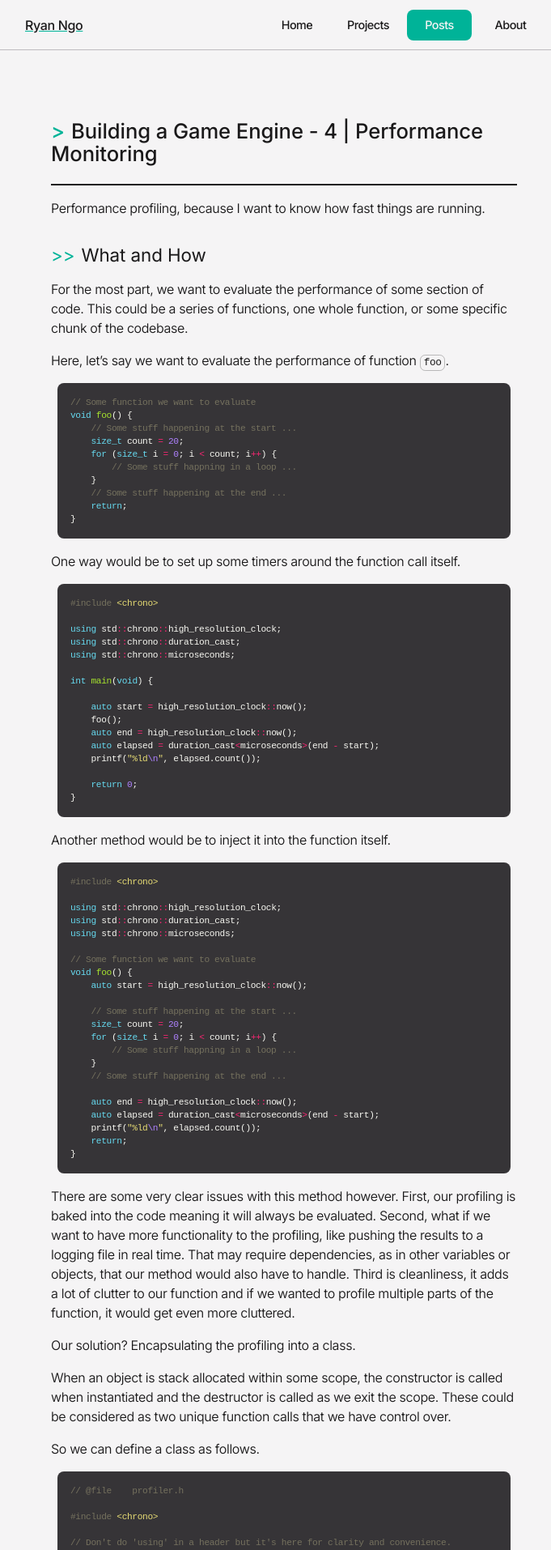
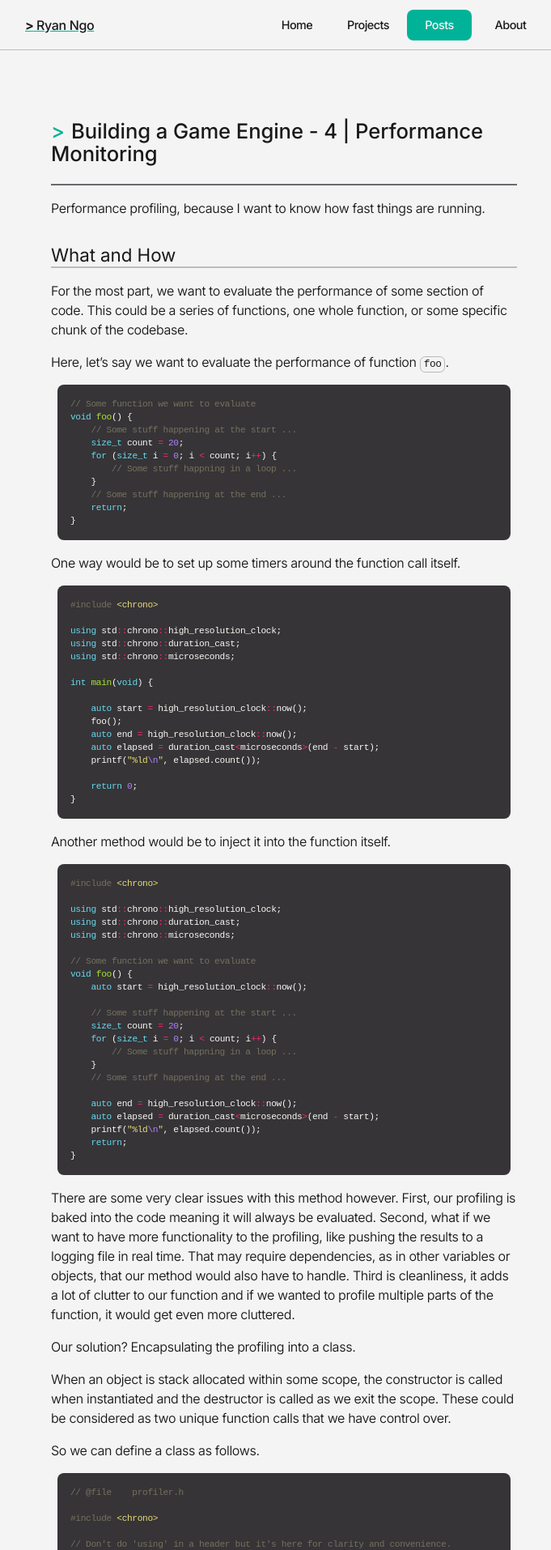
Before and after one commit to RyanVNgo/RyanVNgo.github.io, a Jekyll site: the page built from _posts/2025-06-26-building-a-game-engine-4.md, in a window 1280 px wide. Shown: the top 1914 px of the page at 81% size, without its empty margins (289-970 px from the left). Built offline with Jekyll 4.4.1, drawn with Linux system fonts in a browser that asks for light colours.

Commit message:
Style update

```diff
--- a/_sass/content.scss
+++ b/_sass/content.scss
@@ -1,6 +1,7 @@
 
 :root {
   --sans-font: "Inter", "Arial", system-ui, Ubuntu, -apple-system, sans-serif;
+  --serif-font: "serif";
   --mono-font: Courier New, monospace;
 
   --font-size: 16px;
@@ -66,9 +67,10 @@ article {
     }
   }
 
-  >h1 {
+  h1 {
     font-weight: 500;
     font-size: 1.6rem;
+    text-indent: 1.5rem hanging;
     &::before {
       content: ">";
     }
@@ -78,18 +80,12 @@ article {
     font-weight: 400;
     font-size: 1.4rem;
     margin: 2rem 0 1rem;
-    &::before {
-      content: ">>";
-    }
   }
 
   >h3 {
-    font-weight: 400;
+    font-weight: 500;
     font-size: 1.2rem;
     margin: 1rem 0 0.5rem;
-    &::before {
-      content: ">>>";
-    }
   }
 
   ul {
@@ -120,7 +116,7 @@ article {
 
 hr {
   border-style: none;
-  border-top: 0.125rem solid var(--base-900);
+  border-top: 0.125rem solid var(--base-600);
   height: 0px;
   margin: 1rem 0;
   padding: 0;
--- a/assets/css/index.scss
+++ b/assets/css/index.scss
@@ -1,5 +1,11 @@
 ---
 ---
+
+h1 {
+  &::before {
+    content: ">";
+  }
+}
 
 .title-highlight {
   text-decoration: var(--accent-700) wavy underline;
@@ -11,22 +17,21 @@
   display: flex;
   justify-content: space-between;
   align-items: center;
-  margin: 2rem 0 1rem;
+  padding-bottom: 0.25rem;
+  margin: 2rem 0 0.75rem;
+  border-bottom: 0.125rem solid var(--base-300);
 
   >h2 {
     font-weight: 400;
     font-size: 1.4rem;
     margin: 0;
-    &::before {
-      content: ">>";
-    }
   }
 
   a {
     color: inherit;
     font-size: 0.9rem;
     text-decoration: var(--accent-700) solid underline;
-    margin: 0 1rem;
+    margin-right: 0;
     transition: all 0.2s;
     width: 4em;
     &:hover {
--- a/assets/css/post-page.scss
+++ b/assets/css/post-page.scss
@@ -1,2 +1,15 @@
 ---
 ---
+
+h1 {
+  text-indent: 1.5rem hanging;
+  &::before {
+    content: ">";
+  }
+}
+
+article {
+  >h2, h3 {
+    border-bottom: 0.125rem solid var(--base-300);
+  }
+}
--- a/assets/css/project-page.scss
+++ b/assets/css/project-page.scss
@@ -5,15 +5,16 @@
   display: flex;
   justify-content: space-between;
   align-items: center;
-  margin: 1.2rem 0 ;
+  margin: 1.2rem 0;
 
-  >h1 {
+  h1 {
     margin: 0;
-    font-weight: 500;
-    font-size: 1.6rem;
-    &::before {
-      content: ">";
-    }
+    // font-weight: 500;
+    // font-size: 1.6rem;
+    // text-indent: 1.5rem hanging;
+    // &::before {
+    //   content: ">";
+    // }
   }
 
   a {
@@ -33,3 +34,13 @@
     }
   }
 }
+
+article {
+  >h2 {
+    border-bottom: 0.125rem solid var(--base-300);
+  }
+
+  >h3 {
+    font-weight: 500;
+  }
+}
```
Also changed, not shown: _posts/2025-06-26-building-a-game-engine-4.md (+1 -1 lines).
